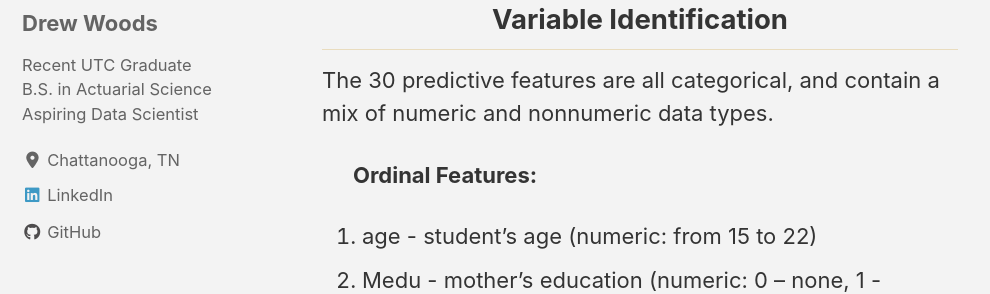
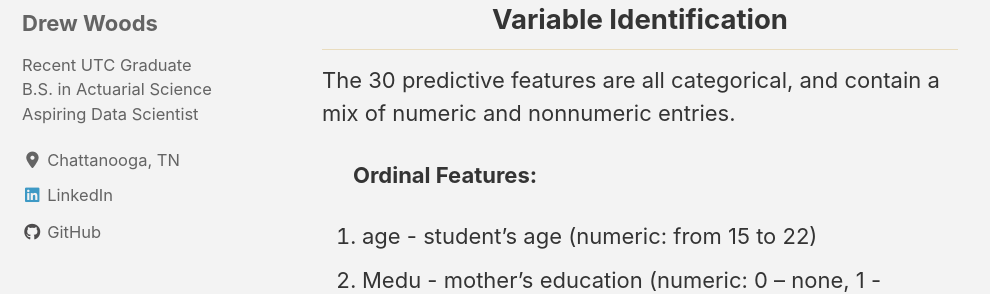
Before and after one commit to backdoordata/backdoordata.github.io, a Jekyll site: the page built from _posts/2020-03-22-Math_Students_ML.md, in a window 1280 px wide and 900 px high, scrolled down 2085 px. Shown: the part 193-487 px from the top of the window, without its empty margins (0-990 px from the left). Built offline with Jekyll 4.4.1, drawn with Linux system fonts in a browser that asks for light colours; cached includes are drawn as plain includes; nearby versions of some CDN libraries.

Commit message:
ML Proj1

```diff
--- a/_posts/2020-03-22-Math_Students_ML.md
+++ b/_posts/2020-03-22-Math_Students_ML.md
@@ -47,7 +47,7 @@ stud = pd.read_csv('student-math.csv')
 
 <h2><center>Variable Identification</center></h2>
 
-The 30 predictive features are all categorical, and contain a mix of numeric and nonnumeric data types.
+The 30 predictive features are all categorical, and contain a mix of numeric and nonnumeric entries.
 
 &nbsp;&nbsp;&nbsp;&nbsp; **Ordinal Features:**
 1.	age - student's age (numeric: from 15 to 22)
@@ -437,13 +437,13 @@ Logistic Regession and Random Forest seem to be the best two classifiers for the
 
 First I need to split the data into training and testing sets, and then I will build each model individually and compare their predictions on the testing set at the end.
 Here's what this will look like:
-*  **Random Forest**
+* **Random Forest**
   * Feature Selection
   * Hyperparameter Tuning
-*  **Logistic Regression**
+* **Logistic Regression**
   * Feature Selection
   * Hyperparameter Tuning
-*  **Model Performances**
+* **Model Performances**
 
 
 
@@ -862,7 +862,7 @@ Another user on Kaggle posted their study (https://www.kaggle.com/keddy730/predi
 
 Of course it would be very interesting (and just down-right cool) to be able to *accurately* predict any given students capabilities without ever looking at their transcripts, but our result is still valuable nonetheless. For instance, devoting a bit more time exploring this concept in depth, K-12 schools could potentially be able to make long term success predictions using nothing other than the student's early academic tendencies. Even more importantly, this could help educators identify the "at-risk" students early on so that they don't go unnoticed, and to help ensure they get the additional support and attention they need.
 
-<h1><center>Post-Op: Continued Study</center></h1>
+<h2><center>Post-Op: Continued Study</center></h2>
 
 As I may have hinted towards, I wasn't exactly "satisified" with the conclusion of this study. Given how much time and effort I devoted to this, I wasn't quite ready to wave goodbye to my first project in machine learning just yet. I decided to narrow my search, and try to predict on a more *niche* group; the honor roll students.
 
```
